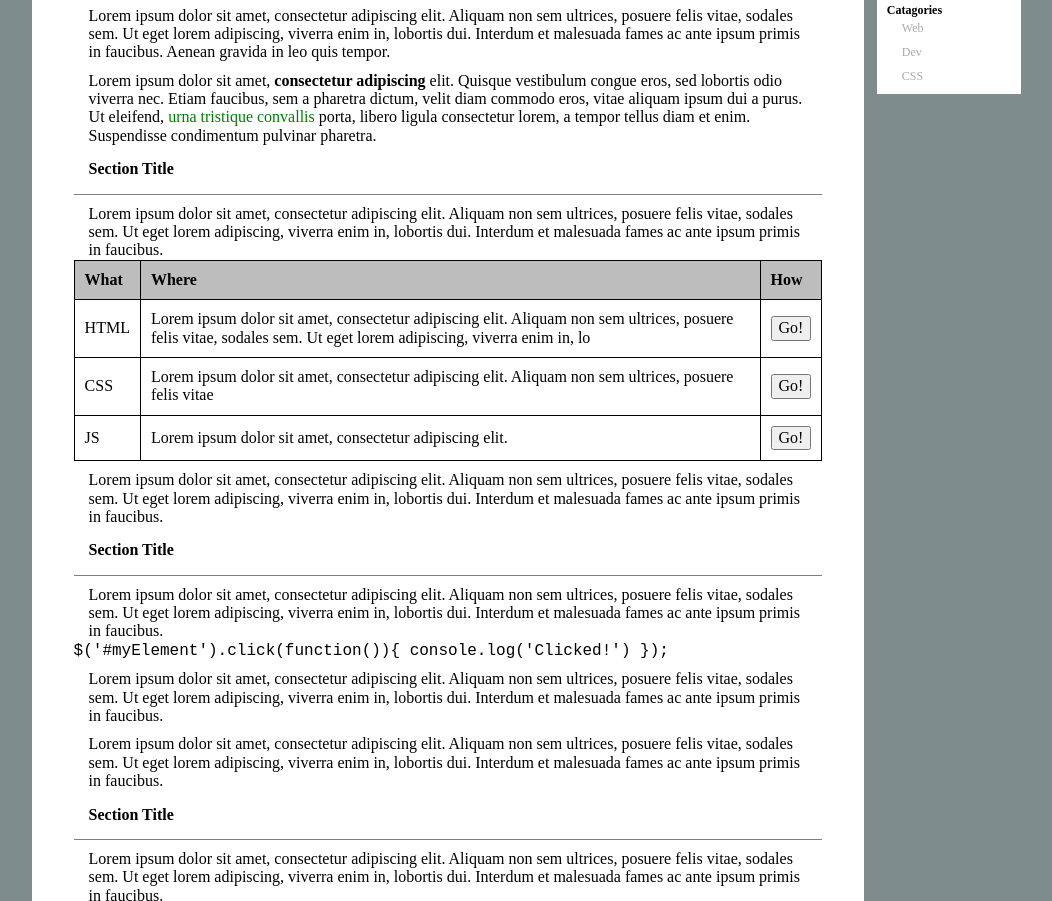
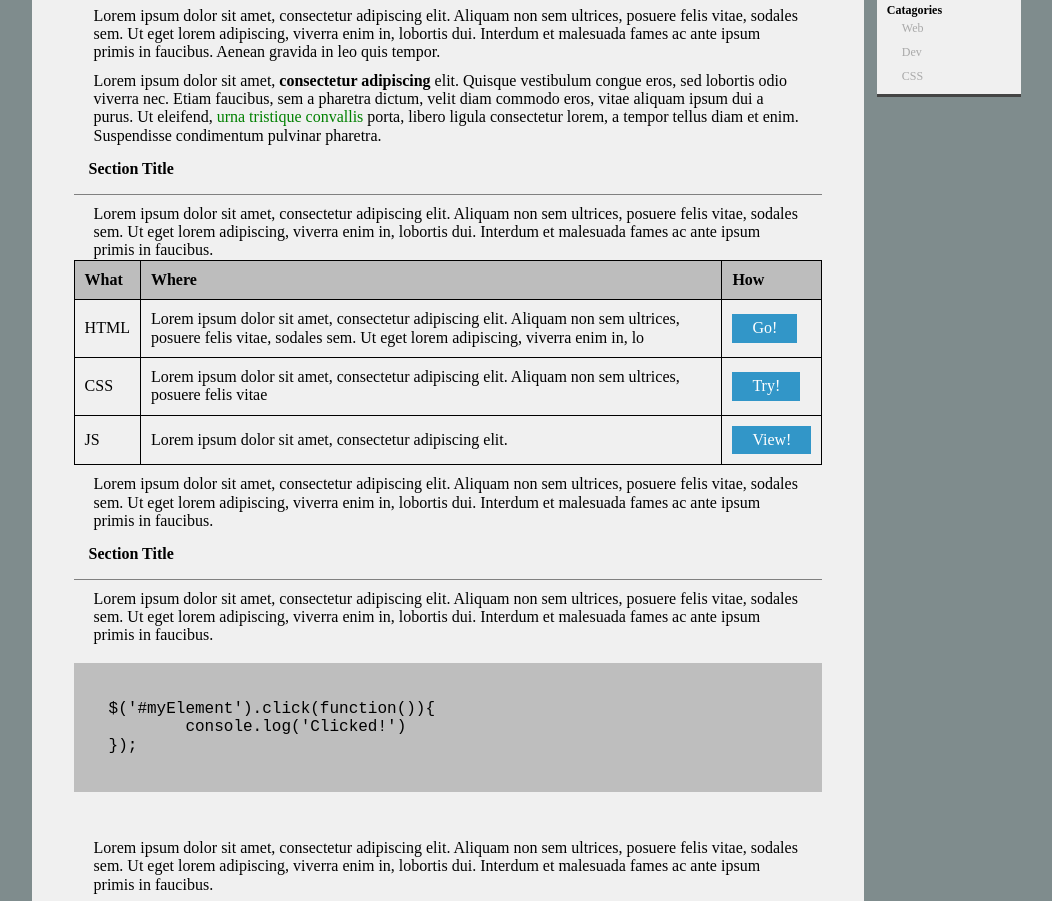
Before and after one commit to hartzis/html2-making-it-real, a plain HTML site: page index.html in a window 1280 px wide. Shown: the part 424-1325 px from the top of the page, without its empty margins (192-1244 px from the left). Drawn offline with nearby package versions, Linux system fonts and the light colour scheme.

Commit message:
Added button style and code style

```diff
--- a/css/main.css
+++ b/css/main.css
@@ -6,7 +6,7 @@ h1, h2, h3, h4 {
 }
 p {
 	margin: 10px 0 0 0;
-	padding: 0 15px;
+	padding: 0 20px;
 }
 table {
 	border-collapse: collapse;
@@ -22,8 +22,20 @@ th {
 	padding: 10px;
 	text-align: left;
 }
+pre {
+	overflow: hidden;
+	margin: 0;
+}
+pre code {
+	display: block;
+	padding: 0 35px;
+	overflow: hidden;
+}
+code {
+		background-color: rgb(190,190,190);
+}
 .page {
-	background-color: rgb(255,255,255);
+	background-color: rgb(240,240,240);
 	width: 65%;
 	display: block;
 	margin: 0 auto;
@@ -36,7 +48,8 @@ th {
 .menu-free-right{
 	position: fixed;
 	margin-left: 66%;
-	background-color: white;
+	background-color: rgb(240,240,240);
+	border-bottom: 3px solid rgb(68,68,68);
 }
 .title-container {
 	background-color: rgb(46,204,113);
@@ -103,3 +116,9 @@ th {
 .font-crazy {
 	color: green;
 }
+.button {
+	background-color: rgb(50,150,200);
+	border: 0;
+	color: white;
+	padding: 5px 20px;
+}
--- a/index.html
+++ b/index.html
@@ -59,12 +59,12 @@
 								<tr>
 									<td>CSS</td>
 									<td>Lorem ipsum dolor sit amet, consectetur adipiscing elit. Aliquam non sem ultrices, posuere felis vitae</td>
-									<td><button class="button">Go!</button></td>
+									<td><button class="button">Try!</button></td>
 								</tr>
 								<tr>
 									<td>JS</td>
 									<td>Lorem ipsum dolor sit amet, consectetur adipiscing elit.</td>
-									<td><button class="button">Go!</button></td>
+									<td><button class="button">View!</button></td>
 								</tr>
 							</tbody></table>
 							<p>Lorem ipsum dolor sit amet, consectetur adipiscing elit. Aliquam non sem ultrices, posuere felis vitae, sodales sem. Ut eget lorem adipiscing, viverra enim in, lobortis dui. Interdum et malesuada fames ac ante ipsum primis in faucibus.</p>
@@ -72,11 +72,15 @@
 						<section>
 							<h4 class="section-title">Section Title</h4>
 							<p>Lorem ipsum dolor sit amet, consectetur adipiscing elit. Aliquam non sem ultrices, posuere felis vitae, sodales sem. Ut eget lorem adipiscing, viverra enim in, lobortis dui. Interdum et malesuada fames ac ante ipsum primis in faucibus.</p>
-							<code>
-								$('#myElement').click(function()){
-									console.log('Clicked!')
-								});
-							</code>
+							<pre>
+								<code>
+
+$('#myElement').click(function()){
+	console.log('Clicked!')
+});
+
+								</code>
+							</pre>
 							<p>Lorem ipsum dolor sit amet, consectetur adipiscing elit. Aliquam non sem ultrices, posuere felis vitae, sodales sem. Ut eget lorem adipiscing, viverra enim in, lobortis dui. Interdum et malesuada fames ac ante ipsum primis in faucibus.</p>
 							<p>Lorem ipsum dolor sit amet, consectetur adipiscing elit. Aliquam non sem ultrices, posuere felis vitae, sodales sem. Ut eget lorem adipiscing, viverra enim in, lobortis dui. Interdum et malesuada fames ac ante ipsum primis in faucibus.</p>
 						</section>
```
